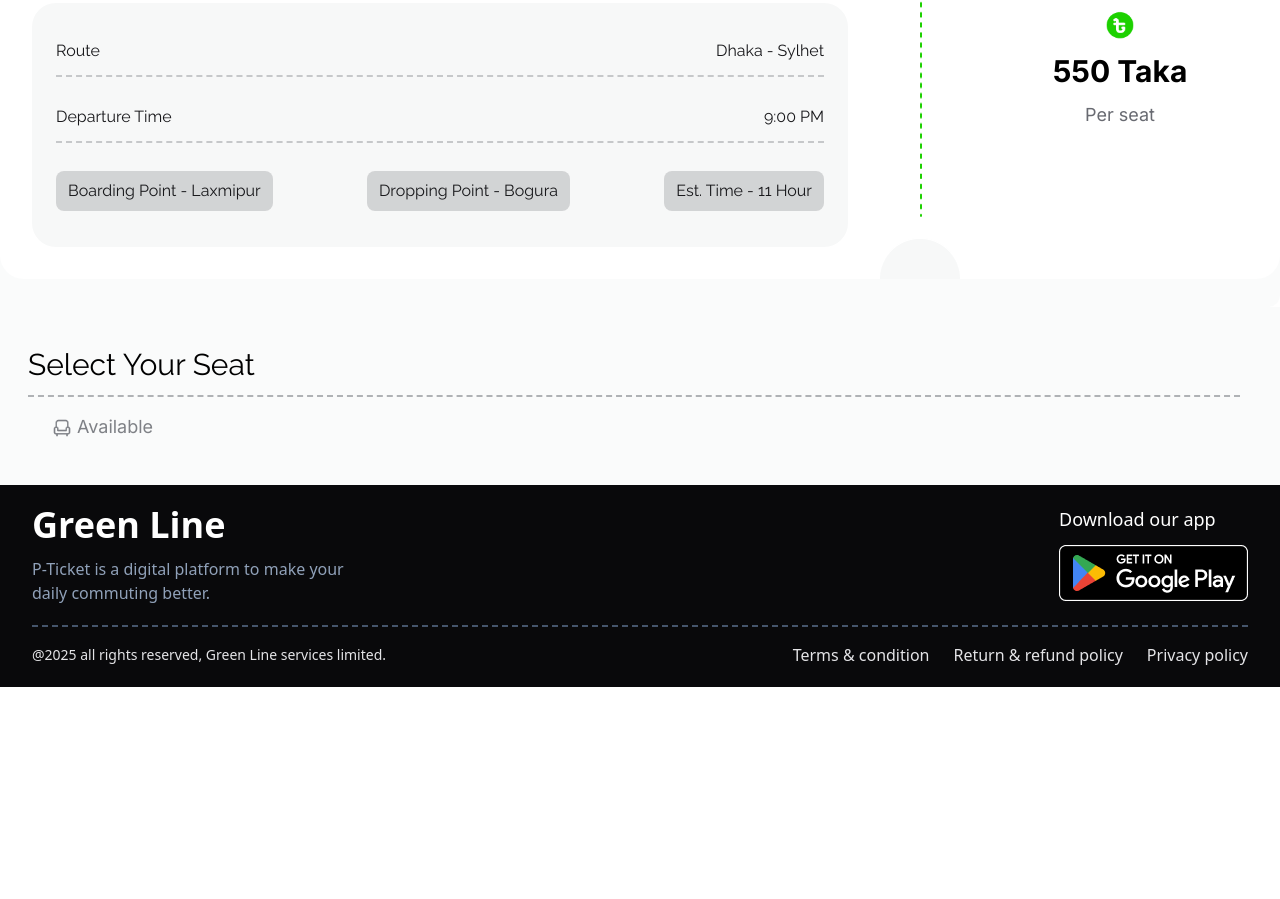
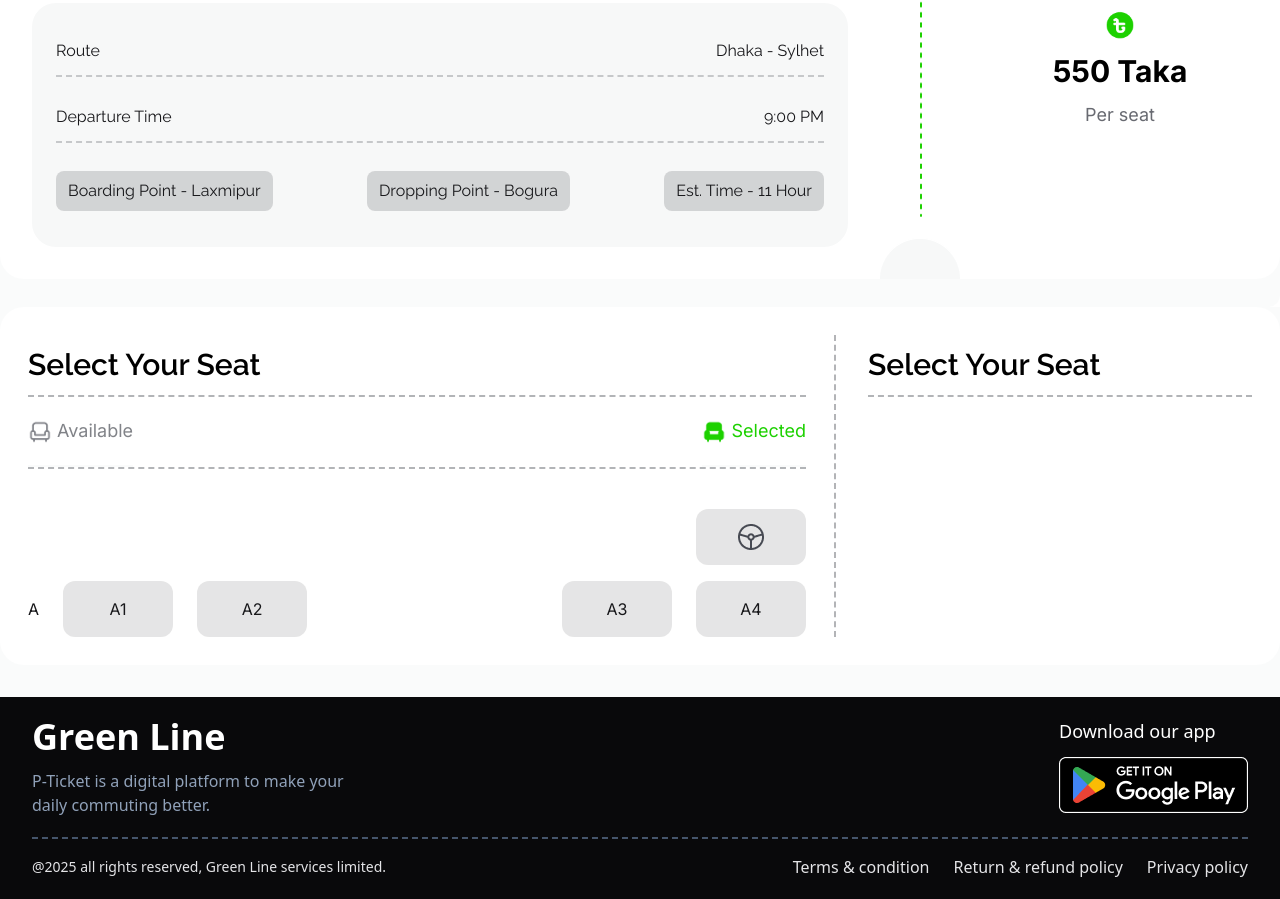
Before and after one commit to sahincoderbd/Bus-Ticket-Booking-Landing-Page, a plain HTML site: page index.html in a window 1280 px wide. Shown: the part 1714-2613 px from the top of the page. Before the commit the page ends 2401 px from the top, so only its background shows below. Drawn offline with nearby package versions, Linux system fonts and the light colour scheme.

Commit message:
seat section added

```diff
--- a/index.html
+++ b/index.html
@@ -217,19 +217,57 @@
     </section>
 
     <!-- Seat selection section -->
-    <section class="flex flex-col lg:flex-row bg-[#f7f8f899] ">
-      <div class=" container mx-auto flex flex-col lg:flex-row gap-3 rounded-3xl font-[raleway] p-7">
-        <div class="flex flex-col flex-1">
-          <h3 class=" text-3xl text-black fomt-extrabold py-3 border-[#0307124d]  border-b-2 border-dashed ">
+    <section class="flex flex-col lg:flex-row bg-[#f7f8f899] pb-8">
+      <div class=" container mx-auto flex flex-col bg-white lg:flex-row gap-3 rounded-3xl font-[raleway] p-7">
+        <div class="flex flex-col flex-1 basis-2/3 border-r-2 border-dashed border-[#0307124d] pr-7">
+          <h3 class=" text-3xl text-black font-semibold py-3 border-[#0307124d]  border-b-2 border-dashed ">
             Select
             Your
             Seat
           </h3>
-          <div class="flex"><span class="py-4 px-6 text-lg text-[#03071280] font-[inter]"><img
-                class="inline w-[20px] h-[20px]" src="images/seat-gray.png" alt="">
-              Available</span></div>
+          <div class="flex justify-between border-b-2 border-[#0307124d] border-dashed ">
+            <span class="py-5 text-lg text-[#03071280] font-[inter] border-b-2 border-b-[#f7f8f899]"><img
+                class="inline w-[24px] h-[24px]" src="images/seat-gray.png" alt="">
+              Available</span>
+            <span class="py-5 text-lg text-[#1DD100] font-[inter] border-b-2 border-b-[#f7f8f899]"><img
+                class="inline w-[24px] h-[24px]" src="images/seat-green-filled.png" alt="">
+              Selected</span>
+          </div>
+          <!-- Driver Seat -->
+          <div class="flex justify-end mt-10"><button
+              class="w-[110px] h-[56px] bg-[#0307121a] rounded-xl justify-items-center"><img class=""
+                src="images/Vector (2).png" alt=""></button></div>
+
+
+          <!--All Seat Section -->
+          <div class="flex flex-col gap-7 mt-4 font-[inter]">
+
+            <!-- A serial seat -->
+            <div class="flex justify-between items-center gap-6">
+              <div class="flex gap-6 items-center"><span>A</span> <button
+                  class="w-[110px] h-[56px] bg-[#0307121a] rounded-xl justify-items-center">A1</button>
+                <button class="w-[110px] h-[56px] bg-[#0307121a] rounded-xl justify-items-center">A2</button>
+              </div>
+
+              <div class="flex gap-6 items-center">
+                <button class="w-[110px] h-[56px] bg-[#0307121a] rounded-xl justify-items-center">A3</button>
+                <button class="w-[110px] h-[56px] bg-[#0307121a] rounded-xl justify-items-center">A4</button>
+              </div>
+
+            </div>
+
+          </div>
         </div>
-        <div class="flex flex-col"></div>
+
+        <div class="flex flex-col basis-1/3 pl-5 ">
+          <h3 class=" text-3xl text-black font-semibold py-3 border-[#0307124d]  border-b-2 border-dashed ">
+            Select
+            Your
+            Seat
+          </h3>
+        </div>
+      </div>
+
 
       </div>
     </section>
```
Also changed, not shown: images/Vector (2).png (added).
